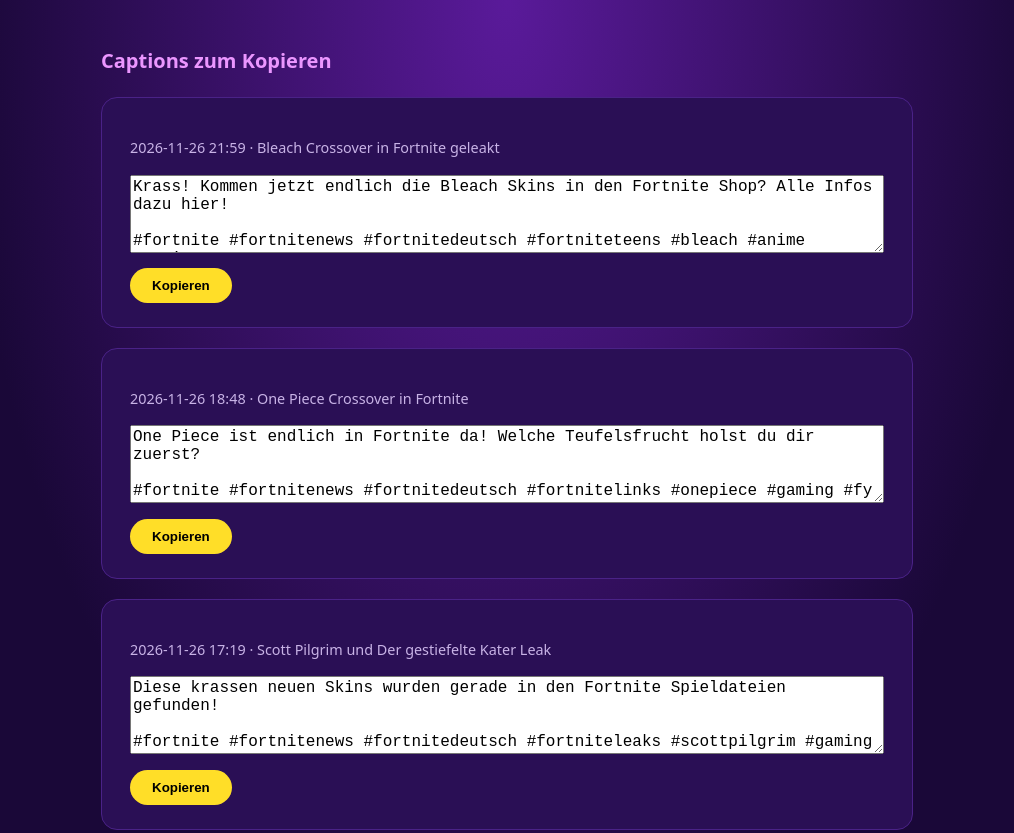
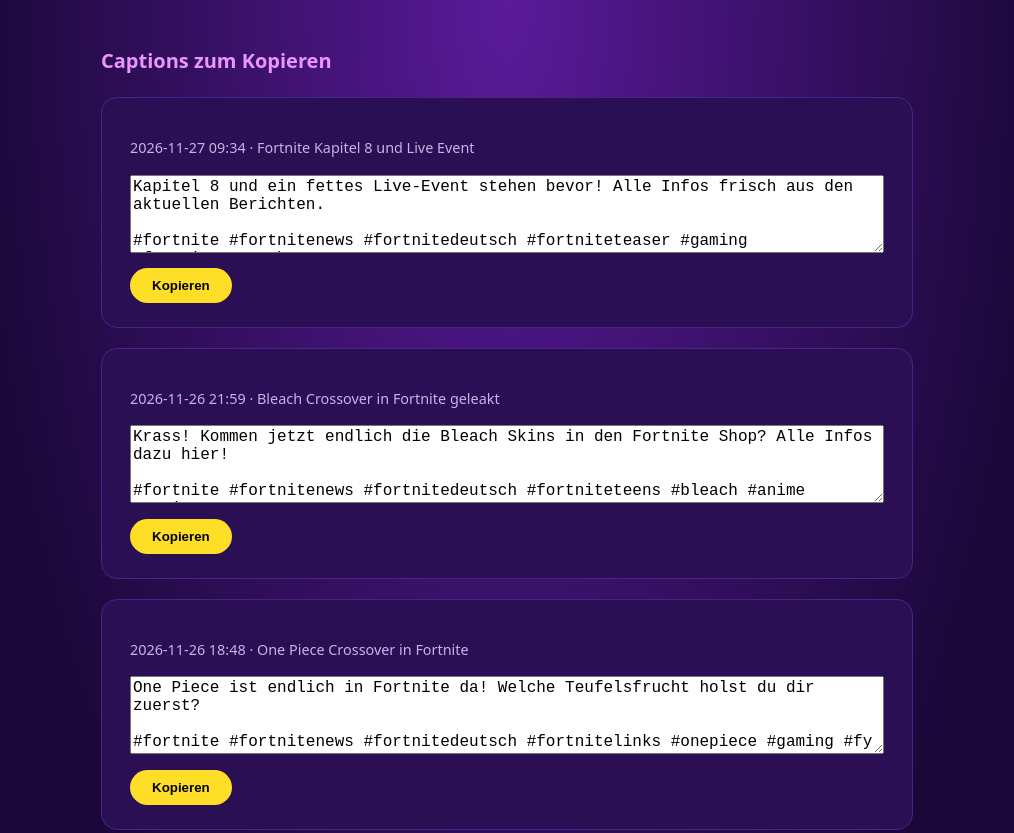
Before and after one commit to FactAtlas/llamaleaks, a plain HTML site: page captions.html in a window 1280 px wide. Shown: the top 833 px of the page, without its empty margins (133-1147 px from the left). Drawn offline with Linux system fonts and the light colour scheme.

Commit message:
captions

```diff
--- a/captions.html
+++ b/captions.html
@@ -1,7 +1,12 @@
 <!doctype html><html lang="de"><head><meta charset="utf-8"><meta name="viewport" content="width=device-width, initial-scale=1">
 <meta name="robots" content="noindex"><title>Captions – Llama Leaks</title><link rel="stylesheet" href="style.css">
 <style>.btn{background:#ffde28;border:0;border-radius:999px;padding:10px 22px;font-weight:800;margin-top:8px}</style></head>
-<body><main><h2>Captions zum Kopieren</h2><div class="card"><p class="muted">2026-11-26 21:59 · Bleach Crossover in Fortnite geleakt</p>
+<body><main><h2>Captions zum Kopieren</h2><div class="card"><p class="muted">2026-11-27 09:34 · Fortnite Kapitel 8 und Live Event</p>
+<textarea readonly rows="4" style="width:100%;font-size:1rem">Kapitel 8 und ein fettes Live-Event stehen bevor! Alle Infos frisch aus den aktuellen Berichten.
+
+#fortnite #fortnitenews #fortnitedeutsch #fortniteteaser #gaming #fortnitegeruechte
+🎮 Gameplay: Fox - No Copyright Gameplay</textarea>
+<button class="btn" onclick="navigator.clipboard.writeText(this.previousElementSibling.value);this.textContent='Kopiert ✓'">Kopieren</button></div><div class="card"><p class="muted">2026-11-26 21:59 · Bleach Crossover in Fortnite geleakt</p>
 <textarea readonly rows="4" style="width:100%;font-size:1rem">Krass! Kommen jetzt endlich die Bleach Skins in den Fortnite Shop? Alle Infos dazu hier!
 
 #fortnite #fortnitenews #fortnitedeutsch #fortniteteens #bleach #anime #gaming
```
